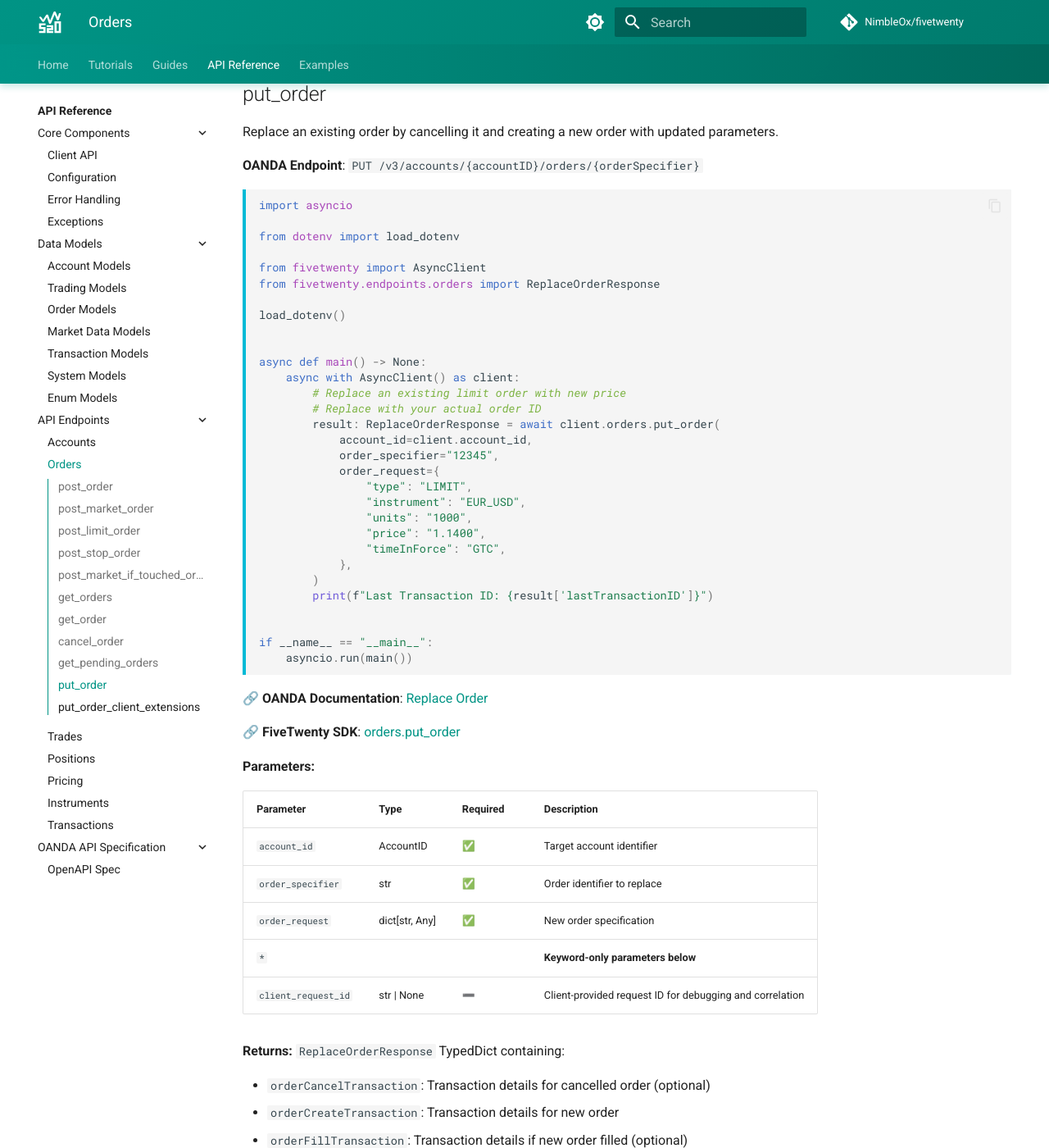
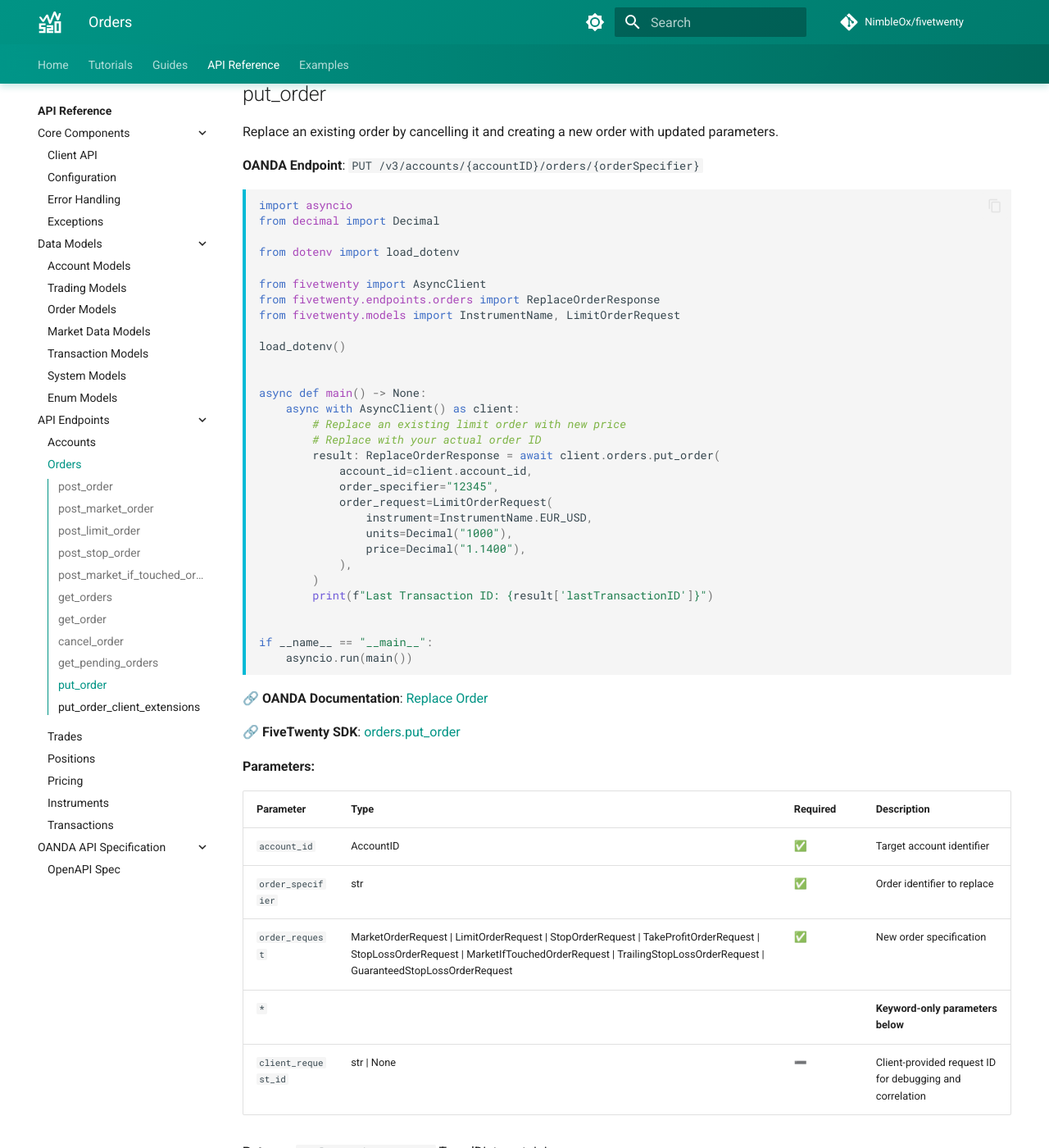
Before and after one commit to NimbleOx/fivetwenty, an MkDocs documentation site: the page built from docs/api-reference/endpoints/orders.md, in a window 1280 px wide and 1400 px high, scrolled down 14507 px. Shown: the whole window at 82% size. Built offline with MkDocs 1.6.1 and Material for MkDocs 9.7.7, drawn with Linux system fonts in a browser that asks for light colours; comment, search, counter and statistics services are not loaded; some of the changed text lies outside the part shown.

Commit message:
Add type safety to put_order and put_order_client_extensions endpoints

````diff
--- a/docs/api-reference/endpoints/orders.md
+++ b/docs/api-reference/endpoints/orders.md
@@ -621,11 +621,13 @@
 <!-- code-block: orders__put_order -->
 ```python
 import asyncio
+from decimal import Decimal
 
 from dotenv import load_dotenv
 
 from fivetwenty import AsyncClient
 from fivetwenty.endpoints.orders import ReplaceOrderResponse
+from fivetwenty.models import InstrumentName, LimitOrderRequest
 
 load_dotenv()
 
@@ -637,13 +639,11 @@
         result: ReplaceOrderResponse = await client.orders.put_order(
             account_id=client.account_id,
             order_specifier="12345",
-            order_request={
-                "type": "LIMIT",
-                "instrument": "EUR_USD",
-                "units": "1000",
-                "price": "1.1400",
-                "timeInForce": "GTC",
-            },
+            order_request=LimitOrderRequest(
+                instrument=InstrumentName.EUR_USD,
+                units=Decimal("1000"),
+                price=Decimal("1.1400"),
+            ),
         )
         print(f"Last Transaction ID: {result['lastTransactionID']}")
 
@@ -662,7 +662,7 @@
 |-----------|------|----------|-------------|
 | `account_id` | AccountID | ✅ | Target account identifier |
 | `order_specifier` | str | ✅ | Order identifier to replace |
-| `order_request` | dict[str, Any] | ✅ | New order specification |
+| `order_request` | MarketOrderRequest \| LimitOrderRequest \| StopOrderRequest \| TakeProfitOrderRequest \| StopLossOrderRequest \| MarketIfTouchedOrderRequest \| TrailingStopLossOrderRequest \| GuaranteedStopLossOrderRequest | ✅ | New order specification |
 | `*` | | | **Keyword-only parameters below** |
 | `client_request_id` | str \| None | ➖ | Client-provided request ID for debugging and correlation |
 
@@ -699,6 +699,7 @@
 
 from fivetwenty import AsyncClient
 from fivetwenty.endpoints.orders import OrderClientExtensionsResponse
+from fivetwenty.models import ClientExtensions
 
 load_dotenv()
 
@@ -732,8 +733,8 @@
 | `account_id` | AccountID | ✅ | Target account identifier |
 | `order_specifier` | str | ✅ | Order identifier to modify |
 | `*` | | | **Keyword-only parameters below** |
-| `client_extensions` | dict[str, Any] \| None | ➖ | New order client extensions |
-| `trade_client_extensions` | dict[str, Any] \| None | ➖ | New trade client extensions |
+| `client_extensions` | ClientExtensions \| None | ➖ | New order client extensions |
+| `trade_client_extensions` | ClientExtensions \| None | ➖ | New trade client extensions |
 
 **Returns:** `OrderClientExtensionsResponse` TypedDict containing:
 
````
Also changed, not shown: other parts of docs/api-reference/endpoints/orders.md (+1 -1 lines), docs/guides/trading-concepts/order-types.md (+8 -6 lines), 1 other file.
